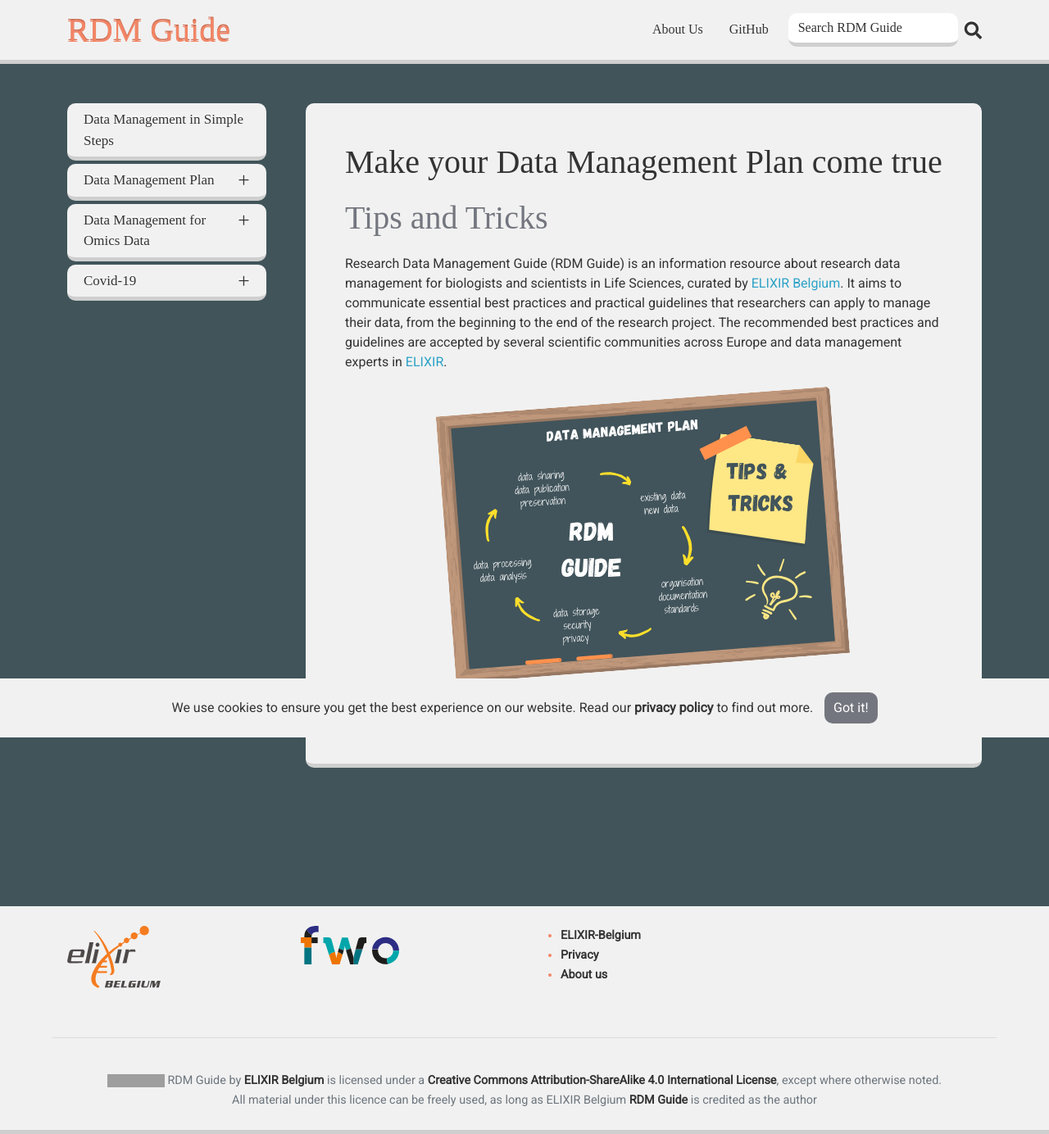
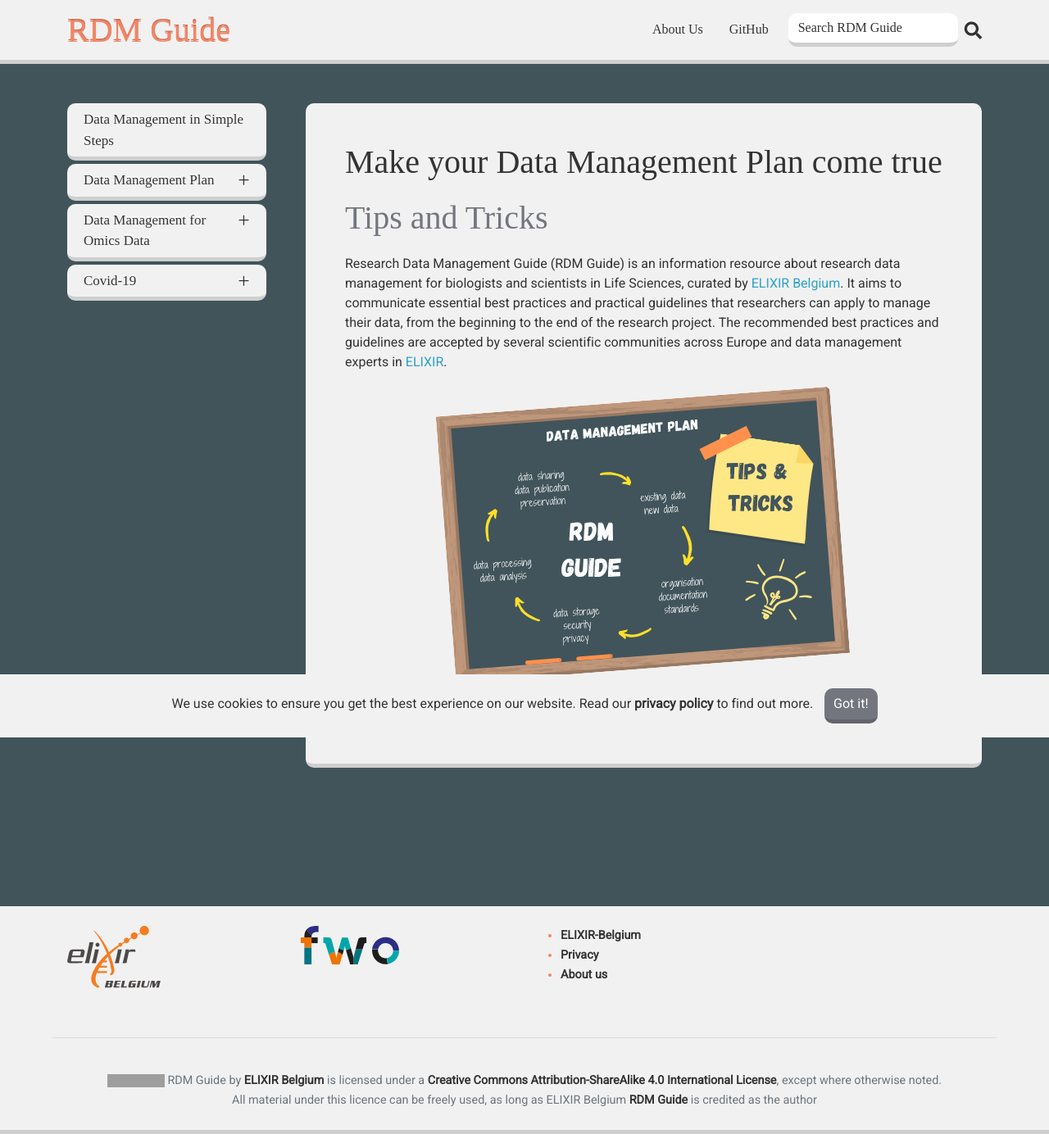
Before and after one commit to ELIXIR-Belgium/rdm-guide, a Jekyll site: the page built from index.md, in a window 1280 px wide. Shown: the whole page at 82% size. Built offline with Jekyll 4.4.1, drawn with Linux system fonts in a browser that asks for light colours; some web fonts are replaced; grey boxes are pictures that could not be loaded.

Commit message:
button fix

```diff
--- a/assets/css/main.css
+++ b/assets/css/main.css
@@ -741,9 +741,9 @@ h2.card-title {
     background-color: var(--hover-grey);
     color:var(--white-text);
     padding: 7px 11px;
+    border: 0px;
     border-bottom: 5px solid #00000024;
     border-radius: 10px;
-    border: 0px;
 }
 
 .cookiealert .acceptcookies:hover {
```
